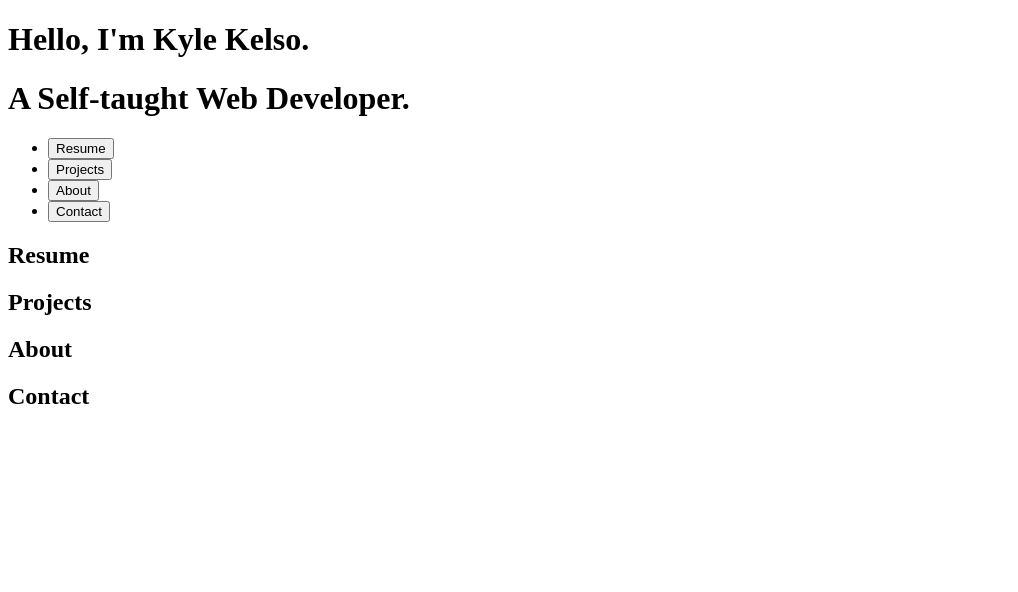
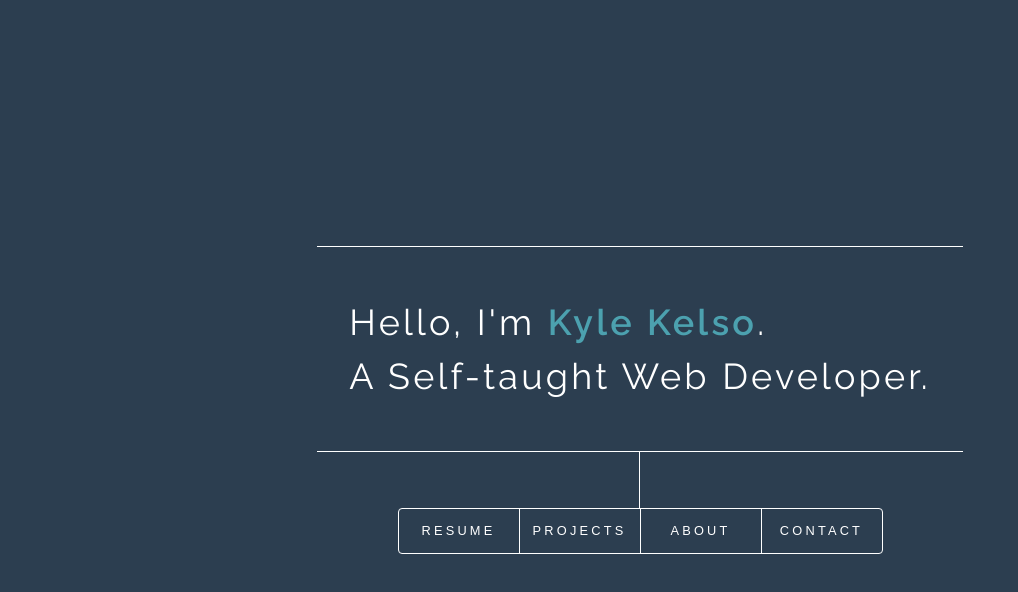
Before and after one commit to kylekelso/portfolio, a Gatsby site: page / in a window 1280 px wide. Shown: the whole page, without its empty margins (0-1018 px from the left). Built offline with nearby package versions, Linux system fonts and the light colour scheme; Gatsby itself is replaced by a stand-in of ours.

Commit message:
frontpage styling

```diff
--- a/src/components/layout.js
+++ b/src/components/layout.js
@@ -2,6 +2,8 @@ import React from "react"
 import PropTypes from "prop-types"
 import Helmet from "react-helmet"
 import { StaticQuery, graphql } from "gatsby"
+
+import "../sass/main.scss"
 
 const Layout = ({ children }) => (
   <StaticQuery
--- /dev/null
+++ b/src/sass/layout/_base.scss
@@ -0,0 +1,53 @@
+@include breakpoint(xsmall) {
+  html,
+  body {
+    min-width: 320px;
+  }
+}
+
+html {
+  background-color: $palette-bg;
+  font-size: 16pt;
+
+  @include breakpoint(xlarge) {
+    font-size: 12pt;
+  }
+
+  @include breakpoint(small) {
+    font-size: 11pt;
+  }
+
+  @include breakpoint(xxsmall) {
+    font-size: 10pt;
+  }
+}
+
+body {
+  font-family: $font-main;
+  font-weight: $font-weight;
+  font-size: 1rem;
+  line-height: 1.65;
+}
+
+h1 {
+  color: $palette-font;
+  font-weight: $font-weight;
+  line-height: 1.5;
+  font-size: 2.25rem;
+  letter-spacing: $font-spacing;
+
+  span {
+    font-weight: $font-weight-bold;
+    color: $palette-fg;
+  }
+}
+
+@include breakpoint(small) {
+  h1 {
+    font-size: 1.65rem;
+    line-height: 1.4;
+    @include breakpoint(xsmall) {
+      text-align: center;
+    }
+  }
+}
--- /dev/null
+++ b/src/sass/layout/_container.scss
@@ -0,0 +1,23 @@
+#container {
+  @include vendor("display", "flex");
+  @include vendor("flex-direction", "column");
+  @include vendor("align-items", "center");
+  @include vendor("justify-content", "space-around");
+  position: relative;
+  min-height: 100vh;
+  width: 100%;
+  padding: 4rem 2rem;
+  z-index: 3;
+
+  @include breakpoint(xlarge) {
+    padding: 3rem 2rem;
+  }
+
+  @include breakpoint(small) {
+    padding: 2rem 1rem;
+  }
+
+  @include breakpoint(xsmall) {
+    padding: 1rem;
+  }
+}
--- /dev/null
+++ b/src/sass/layout/_header.scss
@@ -0,0 +1,139 @@
+#header {
+  @include vendor("display", "flex");
+  @include vendor("flex-direction", "column");
+  @include vendor("align-items", "center");
+  @include vendor(
+    "transition",
+    (
+      "transform #{$duration-normal} ease-in-out",
+      "filter #{$duration-normal} ease-in-out",
+      "opacity #{$duration-normal} ease-in-out"
+    )
+  );
+
+  > * {
+    @include vendor("transition", "opacity #{$duration-normal} ease-in-out");
+    position: relative;
+    margin-top: 3.5rem;
+  }
+
+  > .title {
+    margin-top: 0;
+    max-width: 100%;
+
+    &:before,
+    &:after {
+      @include vendor(
+        "transition",
+        ("transform #{$duration-normal} ease-in-out")
+      );
+      display: block;
+      content: "";
+      border-style: solid;
+      border-color: $palette-font;
+      border-width: 0;
+      transform: scaleX(1);
+      border-bottom-width: $size-b-width;
+    }
+
+    div {
+      @include vendor(
+        "transition",
+        (
+          "max-height #{$duration-slow} ease",
+          "padding #{$duration-slow} ease",
+          "opacity #{$duration-normal} ease-in-out"
+        )
+      );
+      @include vendor("transition-delay", "0.25s");
+      padding: 3rem 2rem;
+      max-height: 40rem;
+      overflow: hidden;
+    }
+  }
+
+  nav {
+    &:before {
+      content: "";
+      display: block;
+      position: absolute;
+      top: -3.5rem;
+      left: calc(50% - #{$size-b-width * 1});
+      width: $size-b-width;
+      height: calc(3.5rem + 1px);
+      background: $palette-font;
+    }
+    ul {
+      @include vendor("display", "flex");
+      margin-bottom: 0;
+      list-style: none;
+      padding-left: 0;
+      border: solid $size-b-width $palette-font;
+      border-radius: $size-b-radius;
+
+      li {
+        padding-left: 0;
+        border-left: solid $size-b-width $palette-font;
+
+        &:first-child {
+          border-left: 0;
+        }
+
+        button {
+          width: 100%;
+          min-width: 7.5rem;
+          border-radius: 0;
+          box-shadow: none;
+        }
+      }
+    }
+  }
+
+  @include breakpoint(small) {
+    > * {
+      margin-top: 2rem;
+    }
+
+    nav {
+      &:before {
+        top: -2rem;
+        height: 2rem;
+      }
+    }
+
+    .title {
+      .inner {
+        padding: 2.5rem 1rem;
+      }
+      p {
+        line-height: 1.875;
+      }
+    }
+  }
+
+  @include breakpoint(xsmall) {
+    padding: 1.5rem 0;
+
+    .title {
+      .inner {
+        padding: 2.5rem 0;
+      }
+    }
+
+    nav {
+      ul {
+        @include vendor("flex-direction", "column");
+        min-width: 10rem;
+        max-width: 100%;
+
+        li {
+          border-left: 0;
+          border-top: solid $size-b-width $palette-font;
+          &:first-child {
+            border-top: 0;
+          }
+        }
+      }
+    }
+  }
+}
--- /dev/null
+++ b/src/sass/layout/_main.scss
@@ -0,0 +1,3 @@
+#main {
+  display: none;
+}
--- /dev/null
+++ b/src/sass/layout/_nav-button.scss
@@ -0,0 +1,37 @@
+input[type="submit"],
+input[type="reset"],
+input[type="button"],
+button {
+  @include vendor("appearance", "none");
+  @include vendor(
+    "transition",
+    "background-color #{$duration-transistion} ease-in-out, color #{$duration-transistion} ease-in-out"
+  );
+
+  background-color: transparent;
+  border-radius: $size-b-radius;
+  border: 0;
+  box-shadow: inset 0 0 0 $size-b-width #fff;
+  color: $palette-font;
+  cursor: pointer;
+  display: inline-block;
+  font-size: 0.8rem;
+  font-weight: $font-weight;
+  height: $size-ele-height;
+  letter-spacing: $font-spacing;
+  line-height: $size-ele-height;
+  outline: 0;
+  padding: 0 0.8rem 0 0.8rem;
+  text-align: center;
+  text-decoration: none;
+  text-transform: uppercase;
+  white-space: nowrap;
+
+  &:hover {
+    background-color: $palette-hover;
+  }
+
+  &:active {
+    background-color: $palette-active;
+  }
+}
--- /dev/null
+++ b/src/sass/libs/_vars.scss
@@ -0,0 +1,21 @@
+$duration-transistion: 0.2s;
+$duration-slow: 0.75s;
+$duration-normal: 0.325s;
+
+$size-b-radius: 4px;
+$size-b-width: 1px;
+$size-ele-height: 2.75rem;
+$size-ele-margin: 2rem;
+
+$font-main: ("Raleway", sans-serif);
+$font-secondary: ("Courier New", monospace);
+$font-weight: 400;
+$font-weight-bold: 600;
+$font-spacing: 0.2rem;
+$font-heading: 0.5rem;
+
+$palette-bg: rgb(44, 62, 80);
+$palette-fg: rgb(76, 161, 175);
+$palette-font: rgb(255, 255, 255);
+$palette-hover: rgba(255, 255, 255, 0.075);
+$palette-active: rgba(255, 255, 255, 0.175);
--- /dev/null
+++ b/src/sass/main.scss
@@ -0,0 +1,32 @@
+@import url("https://fonts.googleapis.com/css?family=Raleway:400,600,700");
+@import "libs/skel";
+@import "libs/vars";
+
+@include skel-breakpoints(
+  (
+    xlarge: "(max-width: 1680px)",
+    large: "(max-width: 1280px)",
+    medium: "(max-width: 980px)",
+    small: "(max-width: 736px)",
+    xsmall: "(max-width: 480px)",
+    xxsmall: "(max-width: 360px)",
+  )
+);
+
+@include skel-layout(
+  (
+    reset: "full",
+    boxModel: "border",
+  )
+);
+
+html {
+  background-color: $palette-bg;
+  color: $palette-font;
+}
+
+@import "layout/base";
+@import "layout/container";
+@import "layout/header";
+@import "layout/main";
+@import "layout/nav-button";
```
